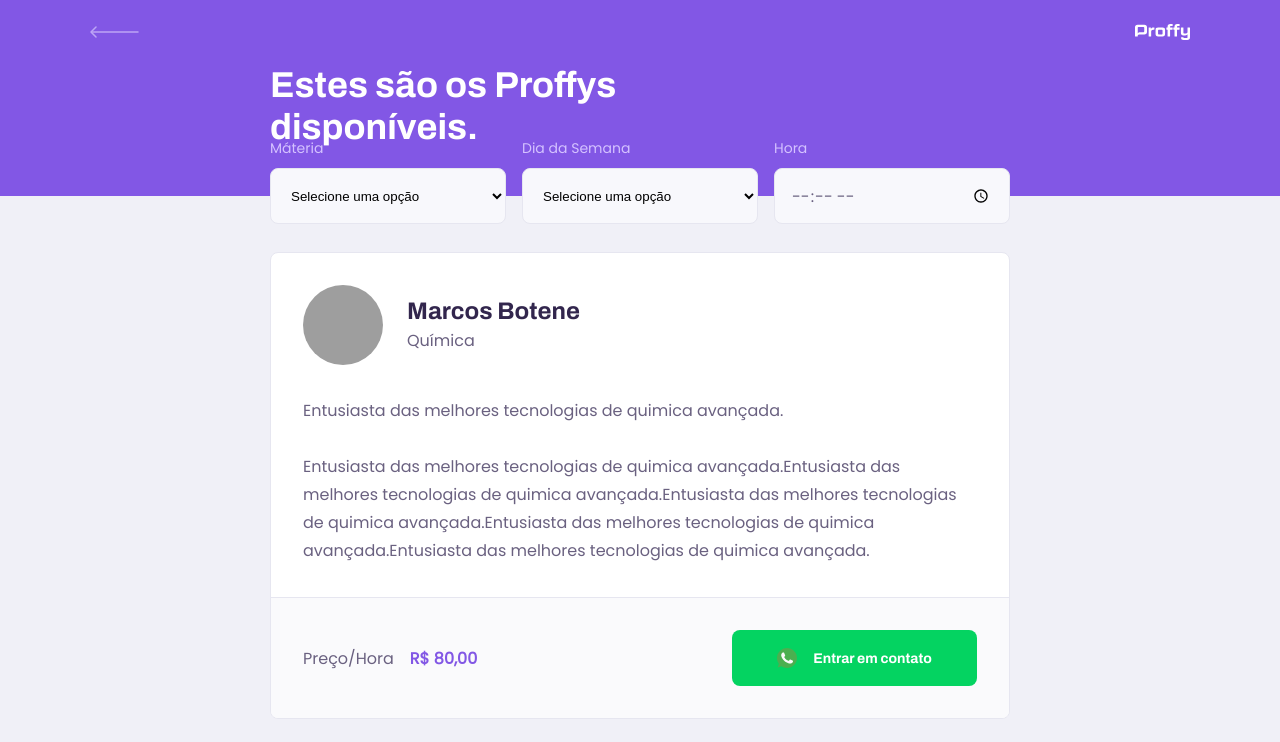
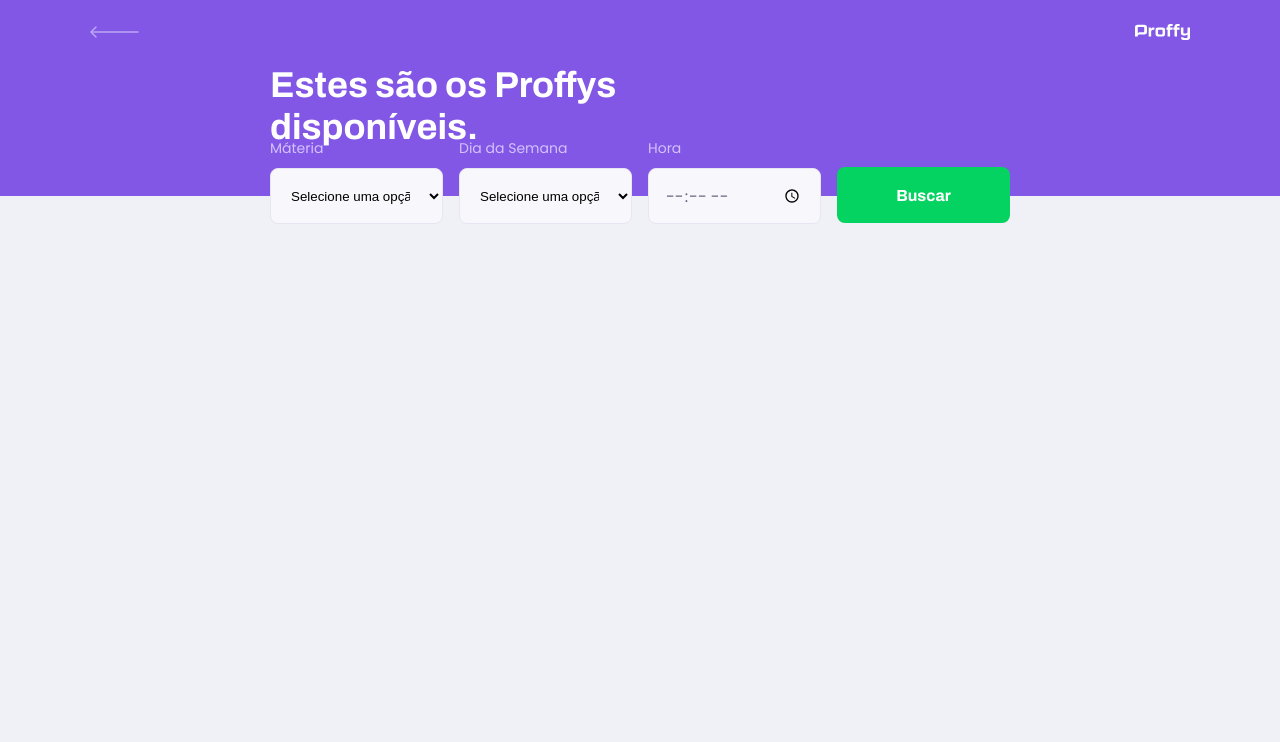
Before and after one commit to MarcosJBM/proffy-nlw-2, a React (Create React App) app in the folder web/: page /study in a window 1280 px wide. Shown: the top 742 px of the page. Built offline with nearby package versions, Linux system fonts and the light colour scheme; grey boxes are pictures that could not be loaded.

Commit message:
Front-end Finalizado.

```diff
--- a/web/src/components/TeacherItem/index.tsx
+++ b/web/src/components/TeacherItem/index.tsx
@@ -2,40 +2,55 @@ import React from "react";
 
 import whatsappIcon from "../../assets/images/icons/whatsapp.svg";
 
+import api from "../../services/api";
+
 import "./styles.css";
 
-const TeacherItem = () => {
+export interface Teacher {
+  id: number;
+  avatar: string;
+  bio: string;
+  cost: number;
+  name: string;
+  subject: string;
+  whatsapp: string;
+}
+
+interface TeacherItemProps {
+  teacher: Teacher
+}
+
+const TeacherItem: React.FC<TeacherItemProps> = ({ teacher }) => {
+  function createNewConnection() {
+    api.post('connections', {
+      user_id: teacher.id
+    });
+  };
+
   return (
     <article className="teacher-item">
       <header>
         <img
-          src="https://avatars1.githubusercontent.com/u/67931411?s=400&u=e3c24342e72d189eb67a83305d3ef34562544e70&v=4"
-          alt="Marcos Botene"
+          src={teacher.avatar}
+          alt={teacher.name}
         />
         <div>
-          <strong>Marcos Botene</strong>
-          <span>Química</span>
+          <strong>{teacher.name}</strong>
+          <span>{teacher.subject}</span>
         </div>
       </header>
-      <p>
-        Entusiasta das melhores tecnologias de quimica avançada.
-        <br />
-        <br />
-        Entusiasta das melhores tecnologias de quimica avançada.Entusiasta das
-        melhores tecnologias de quimica avançada.Entusiasta das melhores
-        tecnologias de quimica avançada.Entusiasta das melhores tecnologias de
-        quimica avançada.Entusiasta das melhores tecnologias de quimica
-        avançada.
-      </p>
+
+      <p>{teacher.bio}</p>
+
       <footer>
         <p>
           Preço/Hora
-          <strong>R$ 80,00</strong>
+          <strong>R$ {teacher.cost}</strong>
         </p>
-        <button type="button">
+        <a onClick={createNewConnection} href={`https://wa.we/${teacher.whatsapp}`}>
           <img src={whatsappIcon} alt="Whatsapp" />
           Entrar em contato
-        </button>
+        </a>
       </footer>
     </article>
   );
--- a/web/src/components/TeacherItem/styles.css
+++ b/web/src/components/TeacherItem/styles.css
@@ -56,7 +56,7 @@
   display: block;
 }
 
-.teacher-item footer button {
+.teacher-item footer a {
   width: 20rem;
   height: 5.6rem;
   background: var(--color-secundary);
@@ -71,7 +71,7 @@
   transition: 0.2s;
 }
 
-.teacher-item footer button:hover {
+.teacher-item footer a:hover {
   background: var(--color-secundary-dark);
 }
 
--- a/web/src/pages/TeacherList/index.tsx
+++ b/web/src/pages/TeacherList/index.tsx
@@ -1,20 +1,44 @@
-import React from "react";
+import React, { useState, FormEvent } from "react";
 
 import PageHeader from "../../components/PageHeader";
-import TeacherItem from "../../components/TeacherItem";
+import TeacherItem, { Teacher } from "../../components/TeacherItem";
 import Input from "../../components/Input";
+import Select from "../../components/Select";
+
+import api from "../../services/api";
 
 import "./styles.css";
-import Select from "../../components/Select";
 
 const TeacherList = () => {
+  const [teachers, setTeachers] = useState([]);
+
+  const [subject, setSubject] = useState('');
+  const [week_day, setWeekDay] = useState('');
+  const [time, setTime] = useState('');
+
+  async function searchTeachers(e: FormEvent) {
+    e.preventDefault();
+
+    const response = await api.get('classes', {
+      params: {
+        subject,
+        week_day,
+        time
+      }
+    });
+
+    setTeachers(response.data);
+  };
+
   return (
     <div id="page-teacher-list" className="container">
       <PageHeader title="Estes são os Proffys disponíveis.">
-        <form id="search-teachers">
+        <form id="search-teachers" onSubmit={searchTeachers}>
           <Select
             name="subject"
             label="Máteria"
+            value={subject}
+            onChange={e => { setSubject(e.target.value) }}
             options={[
               { value: "Artes", label: "Artes" },
               { value: "Biologia", label: "Biologia" },
@@ -30,6 +54,8 @@ const TeacherList = () => {
           <Select
             name="week_day"
             label="Dia da Semana"
+            value={week_day}
+            onChange={e => { setWeekDay(e.target.value) }}
             options={[
               { value: "0", label: "Domingo" },
               { value: "1", label: "Segunda-feira" },
@@ -40,14 +66,24 @@ const TeacherList = () => {
               { value: "6", label: "Sábado" },
             ]}
           />
-          <Input type="time" name="time" label="Hora" />
+          <Input
+            type="time"
+            name="time"
+            label="Hora"
+            value={time}
+            onChange={e => { setTime(e.target.value) }}
+          />
+
+          <button type="submit">
+            Buscar
+          </button>
         </form>
       </PageHeader>
 
       <main>
-        <TeacherItem />
-        <TeacherItem />
-        <TeacherItem />
+        {teachers.map((teacher: Teacher) => (
+          <TeacherItem key={teacher.id} teacher={teacher} />
+        ))}
       </main>
     </div>
   );
--- a/web/src/pages/TeacherList/styles.css
+++ b/web/src/pages/TeacherList/styles.css
@@ -9,6 +9,28 @@
 
 #search-teachers label {
   color: var(--color-text-in-primary);
+}
+
+#search-teachers button {
+  width: 100%;
+  height: 5.6rem;
+  background-color: var(--color-secundary);
+  color: var(--color-button-text);
+  border: 0;
+  border-radius: 0.8rem;
+  cursor: pointer;
+  font: 700 1.6rem Archivo;
+  display: flex;
+  align-items: center;
+  justify-content: center;
+  text-decoration: none;
+  transition: all 0.2s;
+  margin-top: 3.2rem;
+  outline: none;
+}
+
+#search-teachers button:hover {
+  background-color: var(--color-secundary-dark);
 }
 
 #page-teacher-list main {
@@ -23,7 +45,7 @@
 
   #search-teachers {
     display: grid;
-    grid-template-columns: repeat(3, 1fr);
+    grid-template-columns: repeat(4, 1fr);
     column-gap: 16px;
     position: absolute;
     bottom: -28px;
```
Also changed, not shown: web/src/pages/TeacherForm/index.tsx (+5 -4 lines).
